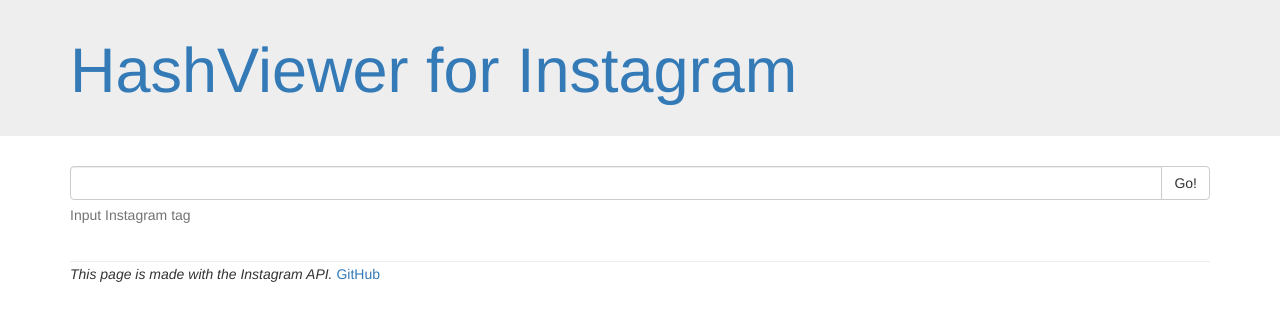
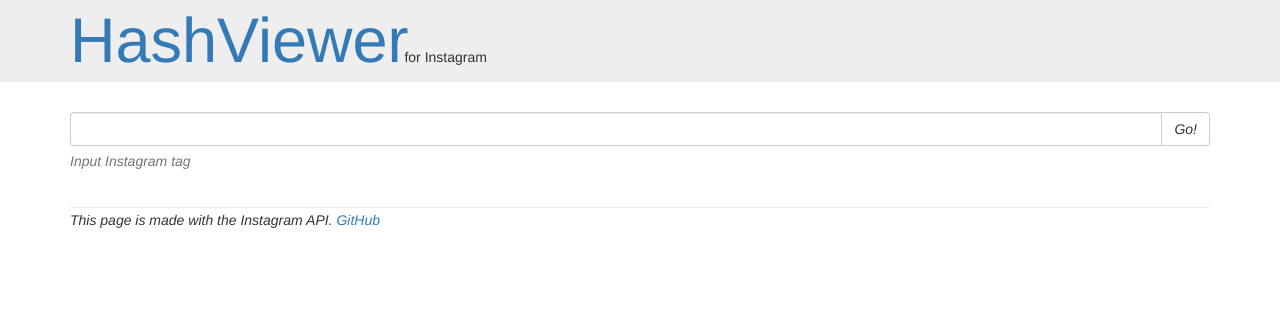
Before and after one commit to Jimtrim/HashViewer, a PHP site: page /index.html in a window 1280 px wide. Shown: the top 321 px of the page. Run offline with PHP 8.4, Linux system fonts and the light colour scheme; some libraries are stand-ins or nearby versions.

Commit message:
Making it avaible for friends

```diff
--- a/css/main.css
+++ b/css/main.css
@@ -1,8 +1,12 @@
-
+.page-header {
+	display:inline-block;
+	padding: 0;
+	margin: 0 -8px 0 0;
+}
 
 .jumbotron {
-	padding-top: 16px;
-	padding-bottom: 16px;
+	padding-top: 6px;
+	padding-bottom: 6px;
 }
 
 .container hr {
--- a/index.html
+++ b/index.html
@@ -22,7 +22,8 @@
 
 	<div class="jumbotron">
 		<div class="container">
-			<a href="javascript:HashViewer.reset()"><h1>HashViewer for Instagram</h1></p></a>
+			<a href="javascript:HashViewer.reset()"><h1 class="page-header">HashViewer</h1></a>
+			</em>for Instagram<em>
 		</div>
 	</div>
 
--- a/js/main.js
+++ b/js/main.js
@@ -13,6 +13,10 @@
 		jQuery("#gallery").html('');
 		jQuery("#more-btn").addClass('hidden');
 	},
+
+	removeHash: function () {
+
+	}
 
 	splitHashtags: function(text) {
 		var result = text[0];
@@ -37,7 +41,7 @@
 			if (caption) {
 				out +=	'<p>'+this.splitHashtags(caption.text)+'</p>';
 			}
-			out +=  '</div>' //witdh-fix END
+			out +=  '</div>' //width-fix END
 			out += '</div>';
 
 		return out;
@@ -69,11 +73,12 @@
 			} else {
 				var new_i;
 				jQuery.each(res.data, function(i, post) {
-					if (HashViewer.no_of_pictures %2==0) jQuery("#gallery").append('<div class="clearfix visible-sm">');
+					if (HashViewer.no_of_pictures %4==0) jQuery("#gallery").append('<div class="clearfix visible-lg visible-sm">');
+					else if(HashViewer.no_of_pictures %2==0) jQuery("#gallery").append('<div class="clearfix visible-sm">');
 					if (HashViewer.no_of_pictures %3==0) jQuery("#gallery").append('<div class="clearfix visible-md">');
-					if (HashViewer.no_of_pictures %4==0) jQuery("#gallery").append('<div class="clearfix visible-lg">');
 					jQuery("#gallery").append(HashViewer.createGalleryBlock(post));
 					HashViewer.no_of_pictures += 1;
+					/**/
 				});
 
 				if (res.pagination.next_url) {
```
Also changed, not shown: README.md.
